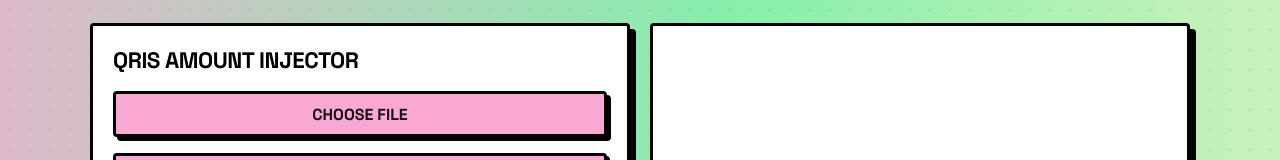
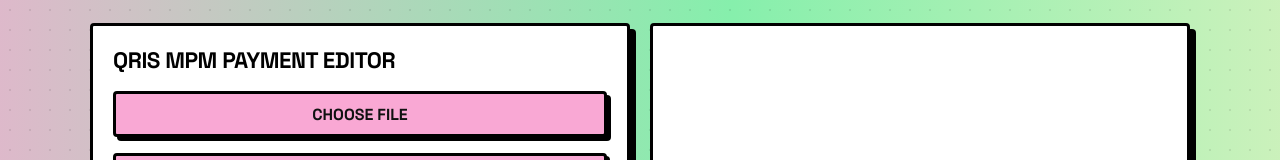
Before and after one commit to ap-sendy-agustian/qr-update, an Angular app: page / in a window 1280 px wide. Shown: the top 160 px of the page. Built offline with nearby package versions, Linux system fonts and the light colour scheme; what @zxing/browser, angularx-qrcode would draw is missing.

Commit message:
Update app.component.html

```diff
--- a/src/app/app.component.html
+++ b/src/app/app.component.html
@@ -6,7 +6,7 @@
     <div class="card">
 
       <h1 class="title">
-        QRIS Amount Injector
+        QRIS MPM Payment Editor
       </h1>
 
       <!-- FILE UPLOAD -->
```
